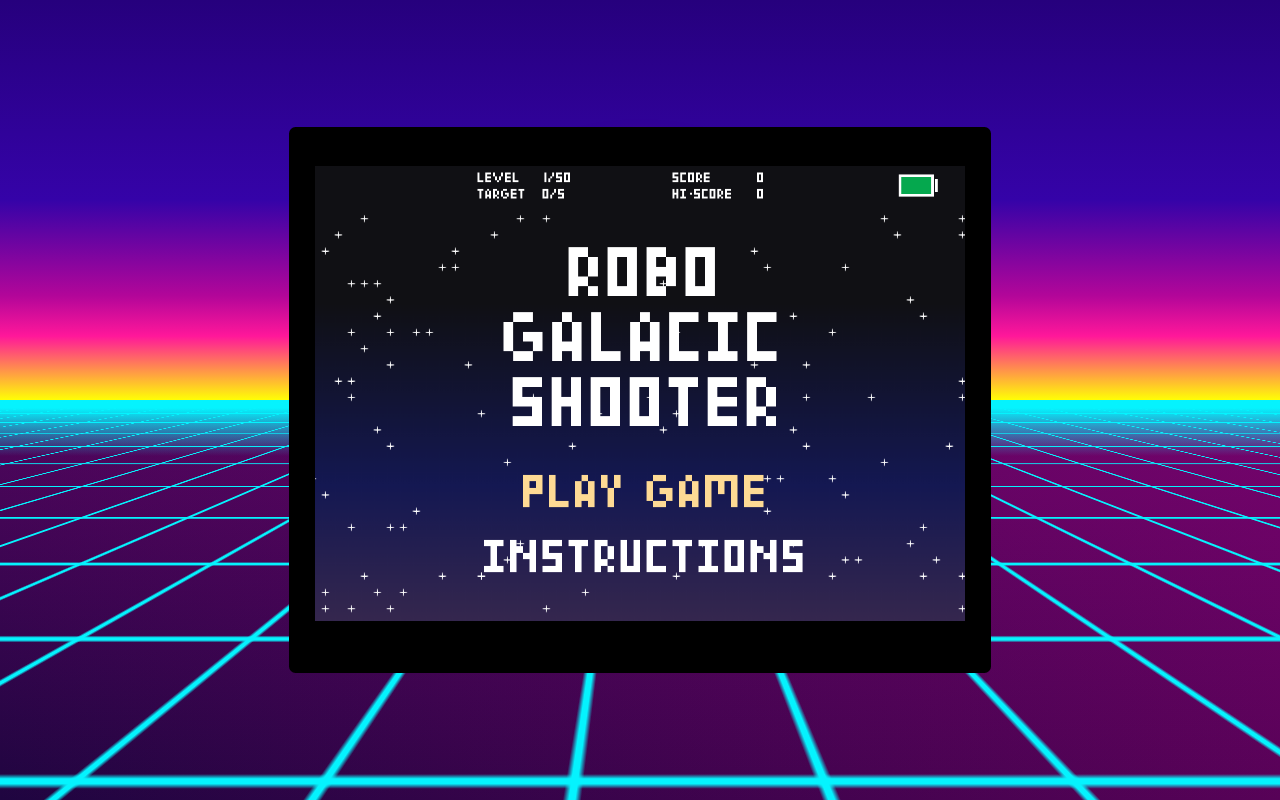
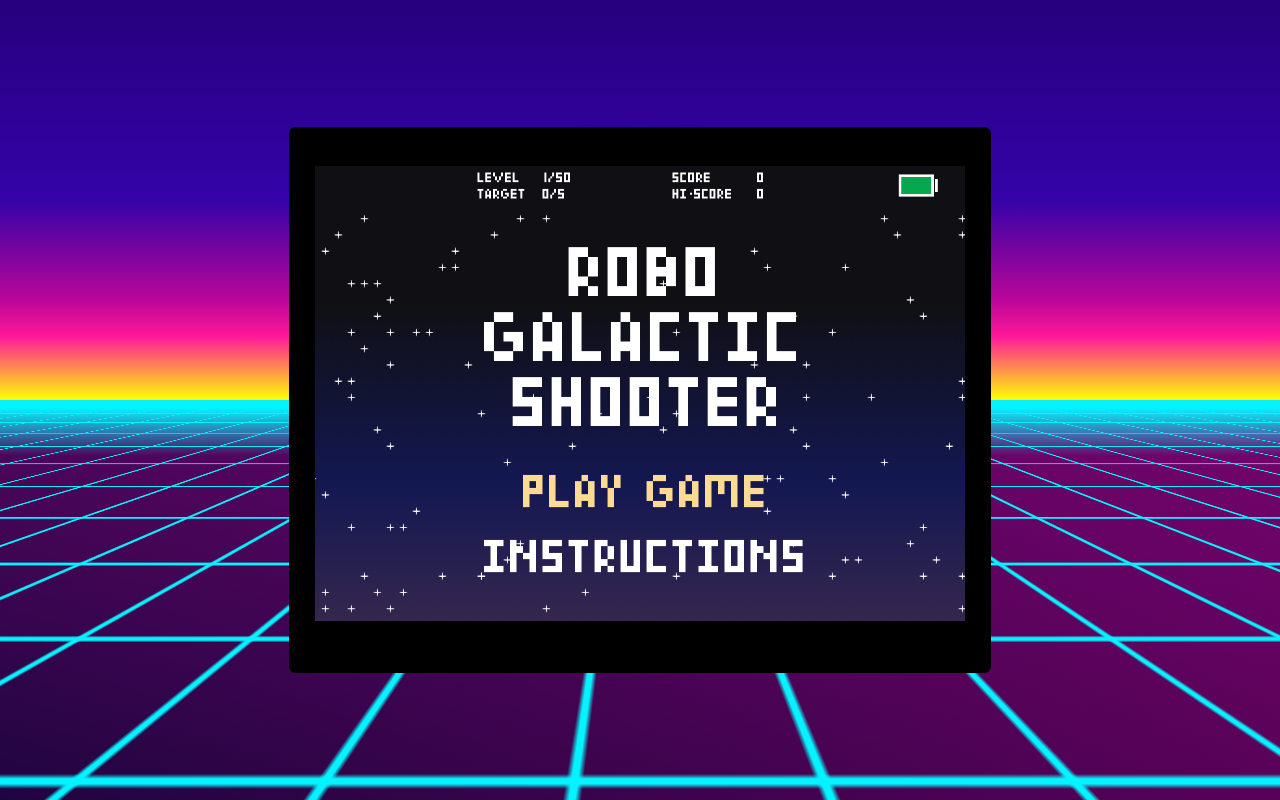
Before and after one commit to AshBardhan/robo-galactic-shooter, a website: page src/index.html in a window 1280 px wide. Shown: the top 800 px of the page. Drawn offline with Linux system fonts and the light colour scheme; files that its build step writes are made by us from their sources.

Commit message:
Minor Enhancements

```diff
--- a/src/index.html
+++ b/src/index.html
@@ -93,8 +93,8 @@
             -webkit-transform: translate(-50%, -50%);
             transform: translate(-50%, -50%);
             z-index: 1;
-            -webkit-animation: show-up 2s ease-in 1s;
-            animation: show-up 2s ease-in 1s;
+            -webkit-animation: show-up 1s ease-in 1s;
+            animation: show-up 1s ease-in 1s;
         }
         @-webkit-keyframes show-up {
             0% {
@@ -126,7 +126,6 @@
 </head>
 <body>
 <canvas id="myCanvas" width="1000" height="700"></canvas>
-
 <div class="gridscape">
     <div class="gridscape__horizon">
         <div class="gridscape__sun"></div>
--- a/src/index.js
+++ b/src/index.js
@@ -107,11 +107,11 @@ let l = 1;
 
 for (let i = 0; i < ml; i++) {
 	ls.push({
-		ti: Math.ceil((ml - i) / 5) * 200,
-		//fa: (i % 5) + 2,
+		ti: Math.ceil((ml - i) / 5) * 400,
+		fa: (i % 5) + 2,
 		ta: (i + 1) * 5,
 		ma: Math.ceil((i + 1) / 5) * 20,
-		//fs: (i % 5) + 1,
+		fs: (i % 5) + 1,
 		ms: i + 5
 	});
 }
@@ -445,8 +445,8 @@ function usi() {
 // Set Intervals
 function si() {
 	ii = im(ii, 1, ls[l - 1].ti, () => {
-		cst(1, 1);
-		cas(2);
+		cst(ls[l - 1].fs, 1);
+		cas(ls[l - 1].fa);
 	});
 }
 
@@ -466,7 +466,7 @@ function ri(val) {
 let g = {
 	h: {
 		v: 1,
-		m: ['Robo', 'Galacic', 'Shooter']
+		m: ['Robo', 'Galactic', 'Shooter']
 	},
 	m: {
 		v: 1,
```
